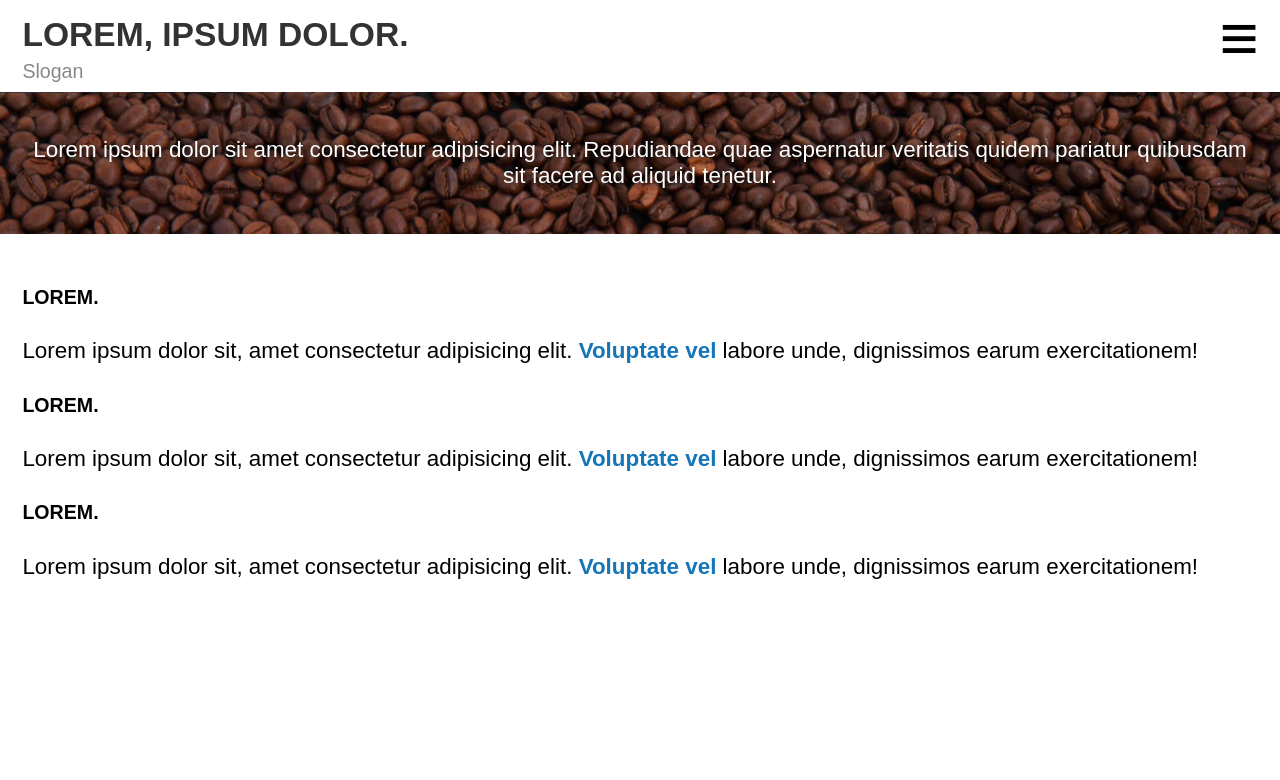
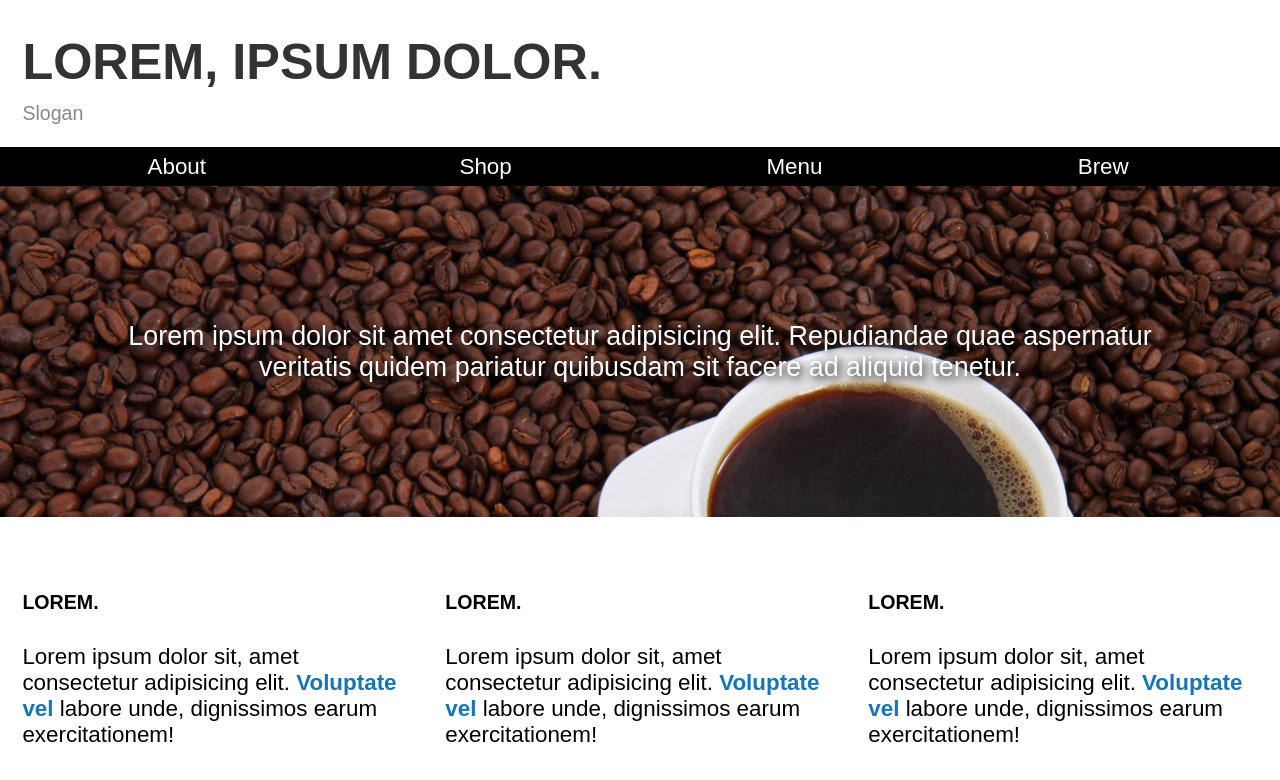
Before and after one commit to adakhno/css-in-depth, a plain HTML site: page ch8/index.html in a window 1280 px wide. Drawn offline with Linux system fonts and the light colour scheme.

Commit message:
Chapter 8. Added media queries.

```diff
--- a/ch8/style.css
+++ b/ch8/style.css
@@ -36,11 +36,23 @@ a:active {
 	background-color: #fff;
 }
 
+@media (min-width: 35em) {
+	.page-header {
+		padding: 1em;
+	}
+}
+
 .title > h1 {
 	color: #333;
 	text-transform: uppercase;
 	font-size: 1.5em;
 	margin: .2em 0;
+}
+
+@media (min-width: 35em) {
+	.title > h1 {
+		font-size: 2.25rem;
+	}
 }
 
 .slogan {
@@ -59,9 +71,22 @@ a:active {
 	text-shadow: 0.1em 0.1em 0.3em #000;
 }
 
+@media (min-width: 35em) {
+	.hero {
+		padding: 5em 3em;
+		font-size: 1.2rem;
+	}
+}
+
 /* Main */
 main {
 	padding: 1em;
+}
+
+@media (min-width: 35em) {
+	main {
+		padding: 2em 1em;
+	}
 }
 
 .subtitle {
@@ -109,6 +134,17 @@ main {
 	margin: 0;
 }
 
+@media (min-width: 35em) {
+	.menu-toggle {
+		display: none;
+	}
+
+	.menu-dropdown {
+		display: block;
+		position: static;
+	}
+}
+
 .menu.is-open .menu-dropdown {
 	display: block;
 }
@@ -132,3 +168,38 @@ main {
 	color: #fff;
 	font-weight: normal;
 }
+
+@media (min-width: 35em) {
+	.nav-menu {
+		display: flex;
+		border: 0;
+		padding: 0 1em;
+	}
+
+	.nav-menu > li {
+		flex: 1;
+	}
+
+	.nav-menu > li + li {
+		border: 0;
+	}
+
+	.nav-menu > li > a {
+		padding: 0.3em;
+		text-align: center;
+	}
+}
+
+@media (min-width: 35em) {
+	.row {
+		display: flex;
+		margin-left: -.75em;
+		margin-right: -.75em;
+	}
+
+	.column {
+		flex: 1;
+		margin-right: 0.75em;
+		margin-left: 0.75em;
+	}
+}
```
